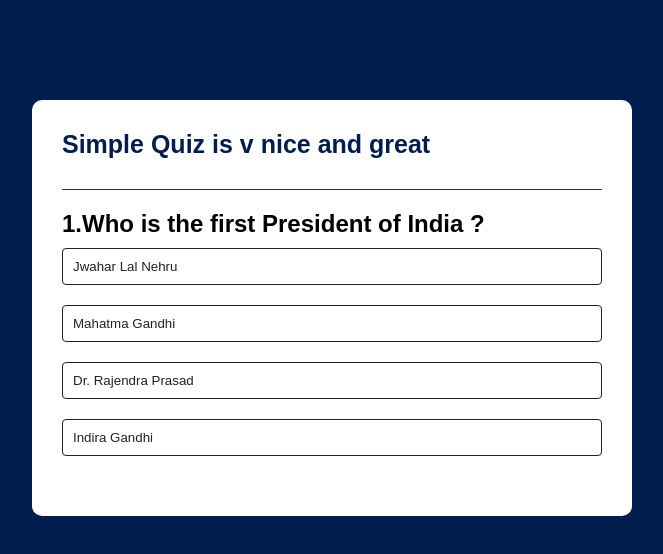
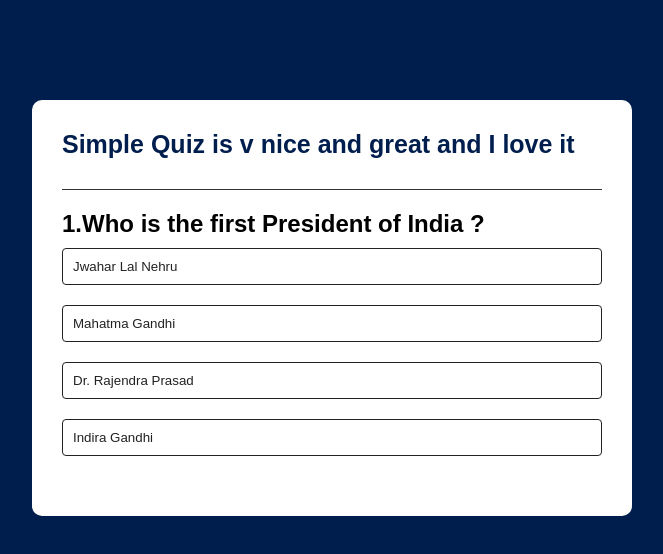
Before and after one commit to Aakshi-Mehta/Quiz-Game, a plain HTML site: page index.html in a window 1280 px wide. Shown: the whole page, without its empty margins (308-971 px from the left). Drawn offline with Linux system fonts and the light colour scheme.

Commit message:
second commit

```diff
--- a/index.html
+++ b/index.html
@@ -11,7 +11,7 @@
 
 <body>
     <div class="app">
-        <h1>Simple Quiz is v nice and great</h1>
+        <h1>Simple Quiz is v nice and great and I love it</h1>
         <div class="quiz">
             <h2 id="question">Question goes here</h2>
             <div id="answer-buttons">
```
